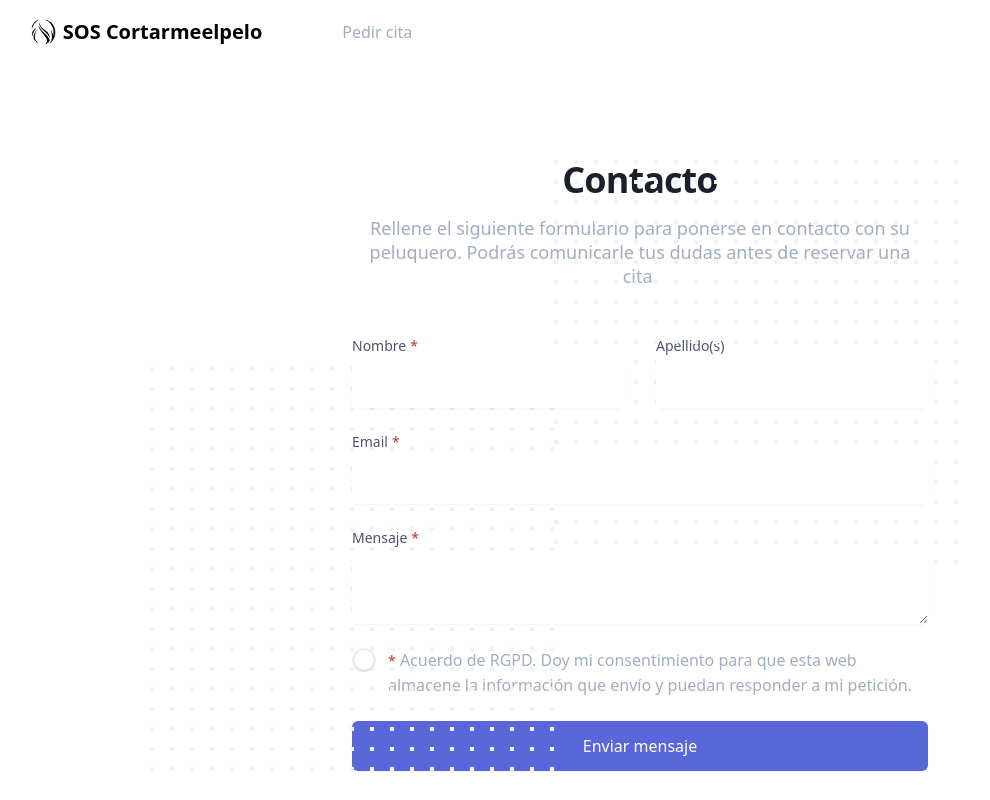
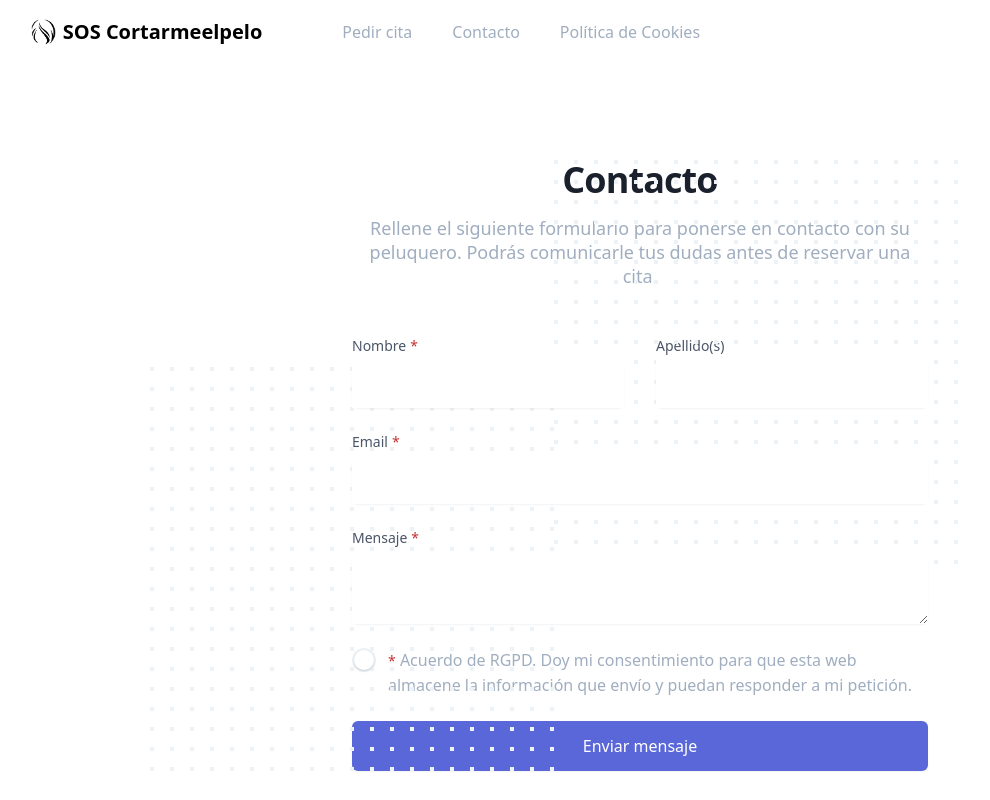
Before and after one commit to Afsoon/soscortarmeelpelo, a Next.js app: page /contact in a window 1280 px wide. Shown: the top 800 px of the page, without its empty margins (0-990 px from the left). Built offline with nearby package versions, Linux system fonts and the light colour scheme; what @tailwindcss/ui would draw is missing.

Commit message:
cookie policy

```diff
--- a/src/components/Header/index.tsx
+++ b/src/components/Header/index.tsx
@@ -57,7 +57,6 @@ const Header: React.FunctionComponent<HeaderProps> = ({
             </div>
           </div>
           <div className="hidden md:block md:ml-10">
-            {showBook && (
             <a
               href="/book"
               title="Pedir cita"
@@ -65,8 +64,6 @@ const Header: React.FunctionComponent<HeaderProps> = ({
             >
               Pedir cita
             </a>
-            )}
-            {showContact && (
             <a
               href="/contact"
               title="Enviar mensaje de contacto"
@@ -74,7 +71,13 @@ const Header: React.FunctionComponent<HeaderProps> = ({
             >
               Contacto
             </a>
-            )}
+            <a
+              href="/cookies"
+              title="Ver políticas de cookies de la web"
+              className="ml-10 font-medium text-gray-500 hover:text-gray-900 focus:outline-none focus:text-gray-900 transition duration-150 ease-in-out"
+            >
+              Política de Cookies
+            </a>
           </div>
         </div>
       </nav>
@@ -117,7 +120,6 @@ const Header: React.FunctionComponent<HeaderProps> = ({
                 </div>
               </div>
               <div className="px-2 pt-2 pb-3">
-                {showBook && (
                 <a
                   href="/book"
                   title="Pedir cita"
@@ -125,8 +127,6 @@ const Header: React.FunctionComponent<HeaderProps> = ({
                 >
                   Pedir cita
                 </a>
-                )}
-                {showContact && (
                 <a
                   href="/contact"
                   title="Enviar mensaje de contacto"
@@ -134,7 +134,13 @@ const Header: React.FunctionComponent<HeaderProps> = ({
                 >
                   Contacto
                 </a>
-                )}
+                <a
+                  href="/cookies"
+                  title="Ver políticas de cookies de la web"
+                  className="mt-1 block px-3 py-2 rounded-md text-base font-medium text-gray-700 hover:text-gray-900 hover:bg-gray-50 focus:outline-none focus:text-gray-900 focus:bg-gray-50 transition duration-150 ease-in-out"
+                >
+                  Política de Cookies
+                </a>
               </div>
             </div>
           </div>
--- a/src/components/HeroSection/index.tsx
+++ b/src/components/HeroSection/index.tsx
@@ -111,6 +111,13 @@ const HeroSection = () => {
               >
                 Contacto
               </a>
+              <a
+                href="/cookies"
+                title="Ver políticas de cookies de la web"
+                className="ml-10 font-medium text-gray-500 hover:text-gray-900 focus:outline-none focus:text-gray-900 transition duration-150 ease-in-out"
+              >
+                Política de Cookies
+              </a>
             </div>
           </div>
         </nav>
@@ -166,6 +173,13 @@ const HeroSection = () => {
                     className="mt-1 block px-3 py-2 rounded-md text-base font-medium text-gray-700 hover:text-gray-900 hover:bg-gray-50 focus:outline-none focus:text-gray-900 focus:bg-gray-50 transition duration-150 ease-in-out"
                   >
                     Contacto
+                  </a>
+                  <a
+                    href="/cookies"
+                    title="Ver políticas de cookies de la web"
+                    className="mt-1 block px-3 py-2 rounded-md text-base font-medium text-gray-700 hover:text-gray-900 hover:bg-gray-50 focus:outline-none focus:text-gray-900 focus:bg-gray-50 transition duration-150 ease-in-out"
+                  >
+                    Política de Cookies
                   </a>
                 </div>
               </div>
--- /dev/null
+++ b/src/pages/cookies.tsx
@@ -0,0 +1,14 @@
+import React from 'react'
+
+export const Cookies = () => (
+  <div>
+    <script
+      id="CookieDeclaration"
+      src="https://consent.cookiebot.com/c546d2b6-fb9d-451e-af23-9314c0119192/cd.js"
+      type="text/javascript"
+      async
+    />
+  </div>
+)
+
+export default Cookies
```
Lines whose indentation alone changed are shown as unchanged.
